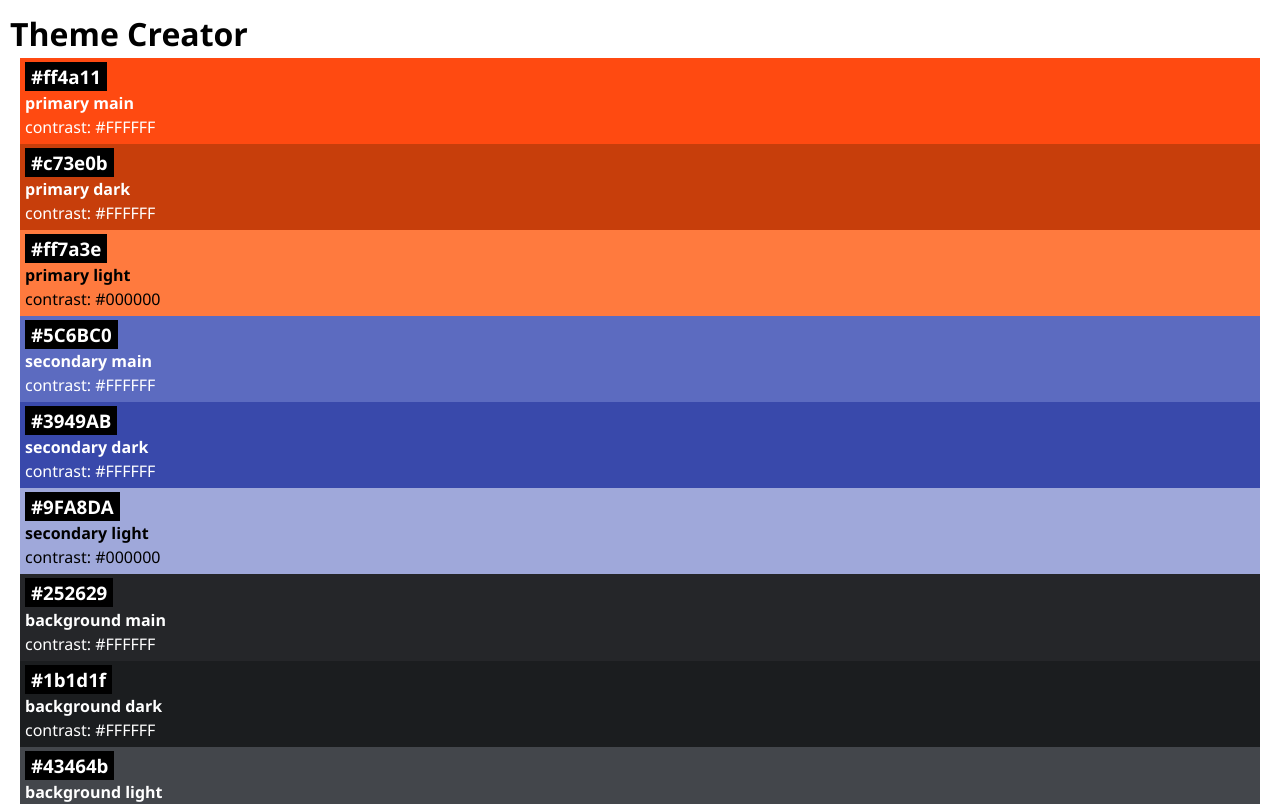
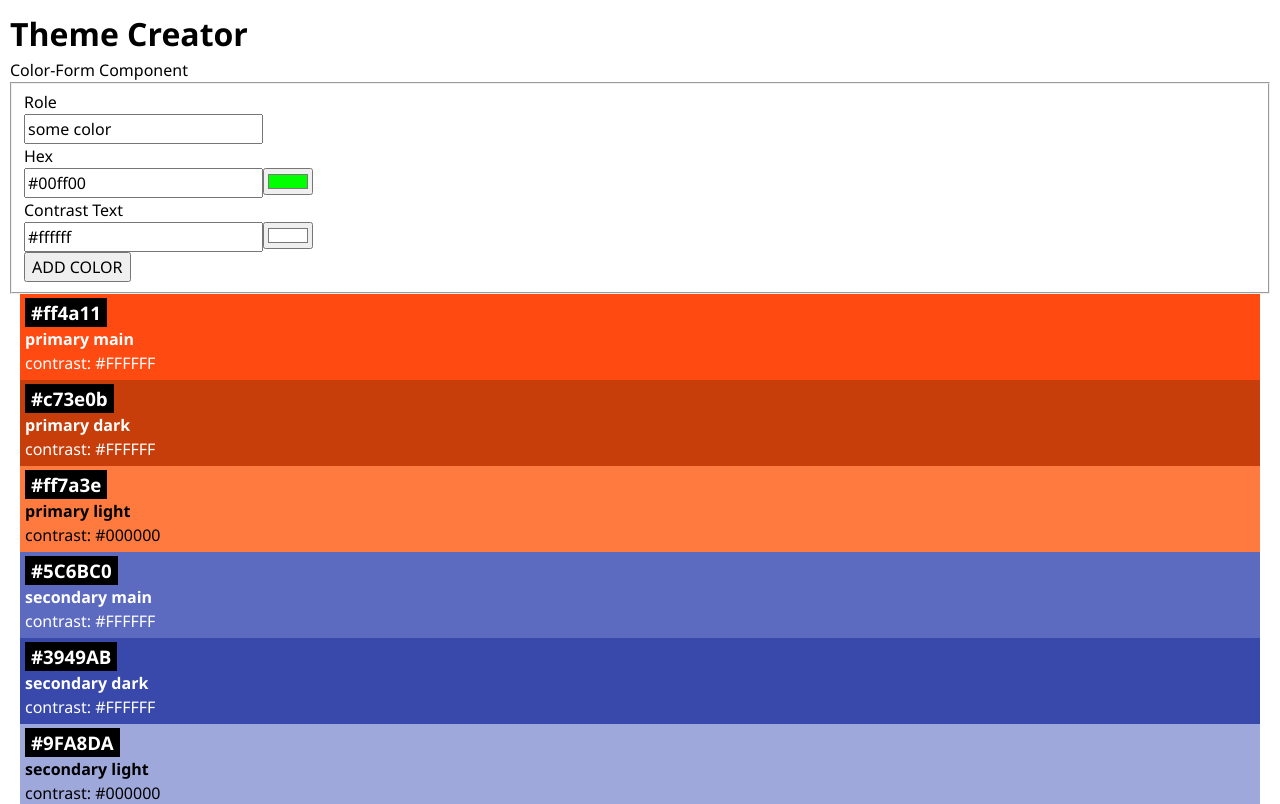
Before and after one commit to OBackh/Recap-4, a React (Vite) app: page / in a window 1280 px wide. Shown: the top 804 px of the page. Built offline with nearby package versions, Linux system fonts and the light colour scheme.

Commit message:
Add ColorPicker Tool part #1

```diff
--- a/src/App.jsx
+++ b/src/App.jsx
@@ -1,12 +1,13 @@
 import { initialColors } from "./lib/colors";
 import Color from "./Components/Color/Color";
 import "./App.css";
+import ColorForm from "./Components/ColorForm/ColorForm";
 
 function App() {
   return (
     <>
       <h1>Theme Creator</h1>
-
+      {ColorForm()}
       {initialColors.map((color) => {
         return <Color key={color.id} color={color} />;
       })}
--- a/src/Components/Color/Color.jsx
+++ b/src/Components/Color/Color.jsx
@@ -7,8 +7,7 @@ export default function Color({ color }) {
       style={{
         background: color.hex,
         color: color.contrastText,
-      }}
-    >
+      }}>
       <h3 className="color-card-headline">{color.hex}</h3>
       <h4>{color.role}</h4>
       <p>contrast: {color.contrastText}</p>
--- /dev/null
+++ b/src/Components/ColorForm/ColorForm.css
@@ -0,0 +1 @@
+/* Thats the ColorForm.css
--- /dev/null
+++ b/src/Components/ColorForm/ColorForm.jsx
@@ -0,0 +1,44 @@
+import ColorInput from "../ColorInput/ColorInput";
+import "./ColorForm.css";
+
+export default function ColorForm(
+  onSubmitColor,
+  initialData = { role: "some color", hex: "#00ff00", contrastText: "#ffffff" }
+) {
+  function handleSubmit(event) {
+    event.preventDefault();
+    const formData = new FormData(event.target);
+    const data = Object.fromEntries(formData);
+    onSubmitColor(data);
+  }
+
+  return (
+    <>
+      <form className="color-form" onSubmit={handleSubmit}>
+        Color-Form Component
+        <fieldset>
+          <div>
+            <label htmlFor="role">Role</label>
+            <br />
+            <input type="text" id="role" defaultValue={initialData.role} />
+          </div>
+
+          <div>
+            <label htmlFor="hex">Hex</label>
+            <br />
+
+            <ColorInput id="hex" defaultValue={initialData.hex} />
+          </div>
+
+          <div>
+            <label htmlFor="hex">Contrast Text</label>
+            <br />
+            <ColorInput id="hex" defaultValue={initialData.contrastText} />
+          </div>
+
+          <button type="submit">ADD COLOR</button>
+        </fieldset>
+      </form>
+    </>
+  );
+}
--- /dev/null
+++ b/src/Components/ColorInput/ColorInput.jsx
@@ -0,0 +1,20 @@
+import { useState } from "react";
+export default function ColorInput({ id, defaultValue }) {
+  const [inputValue, setInputValue] = useState(defaultValue);
+
+  function handleInputValue(event) {
+    setInputValue(event.target.value);
+  }
+  return (
+    <>
+      <input
+        type="text"
+        id={id}
+        name={id}
+        value={inputValue}
+        onChange={handleInputValue}
+      />
+      <input type="color" value={inputValue} onChange={handleInputValue} />
+    </>
+  );
+}
```
